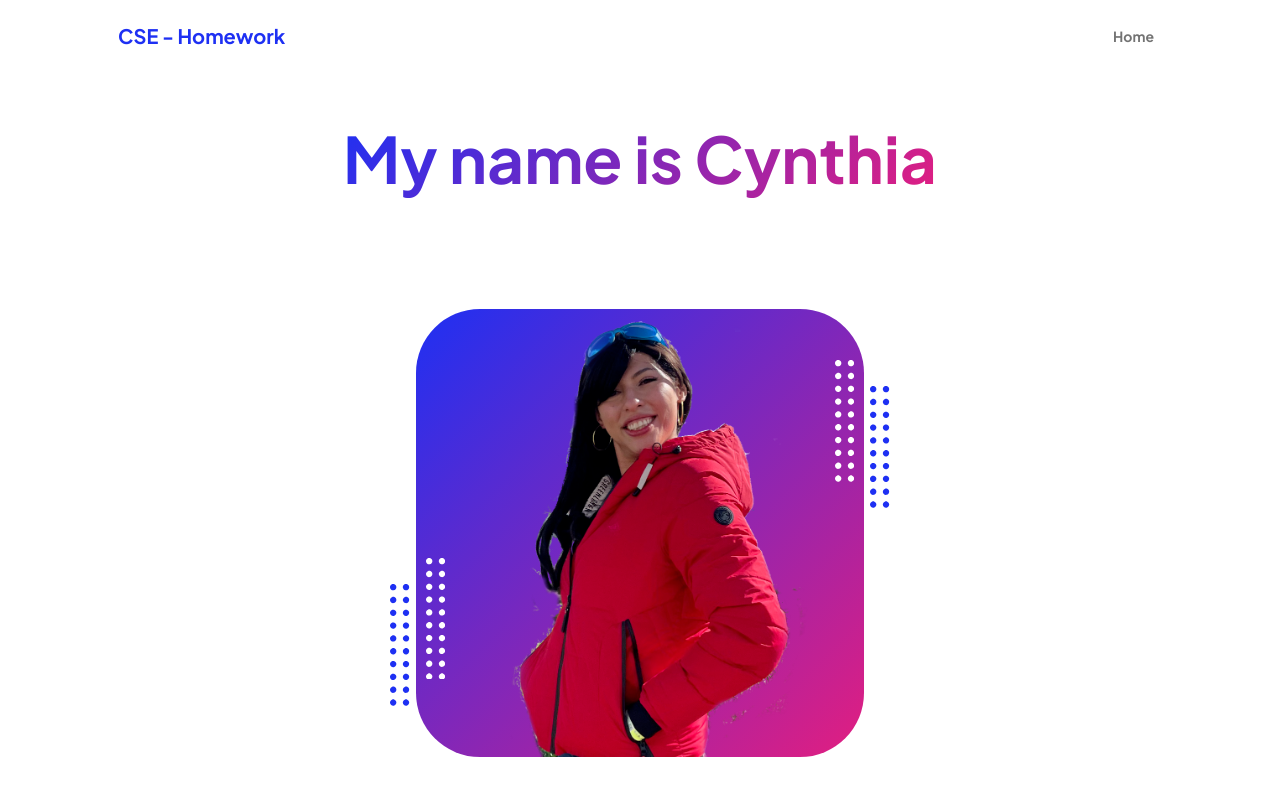
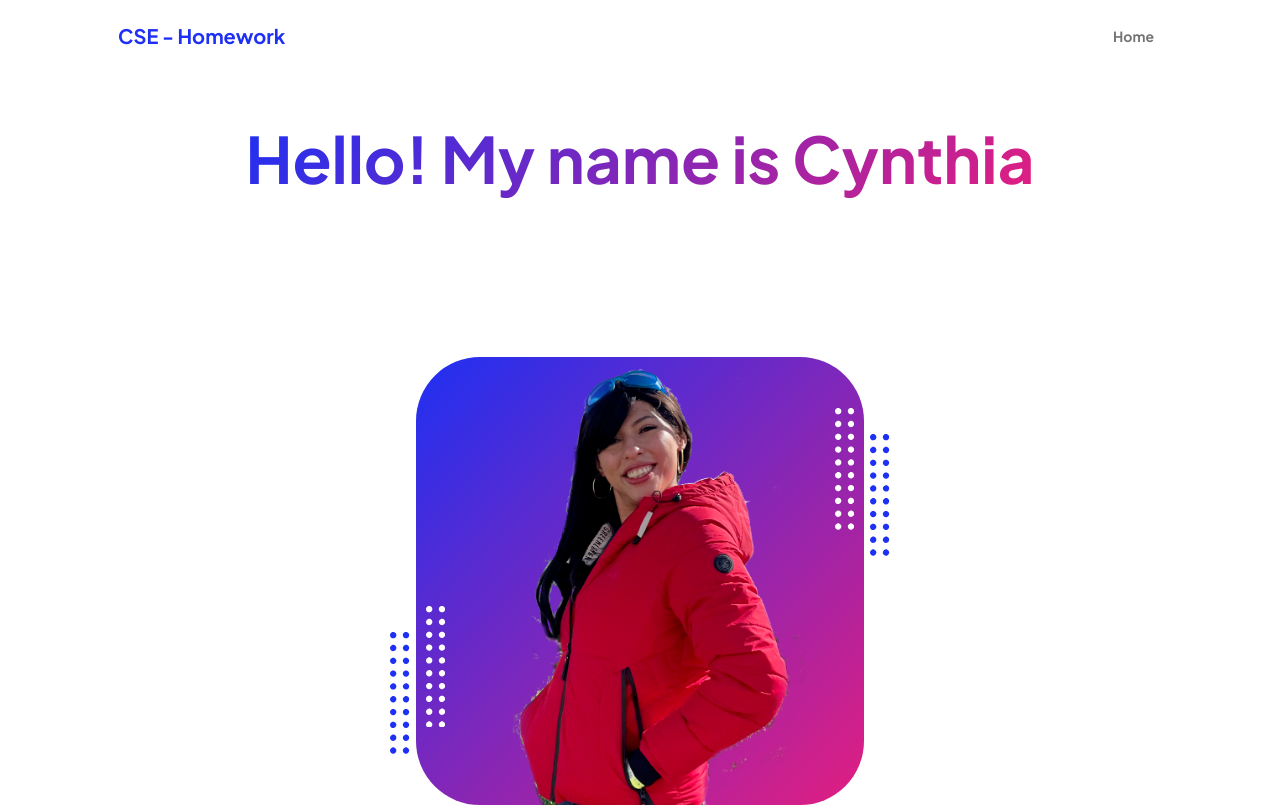
Before and after one commit to cynthiacasmi/cse_homework, a website: page public/index.html in a window 1280 px wide. Shown: the top 808 px of the page. Drawn offline with nearby package versions, Linux system fonts and the light colour scheme.

```diff
--- a/public/index.html
+++ b/public/index.html
@@ -41,7 +41,8 @@
                         <div class="col-xxl-5">
                             <!-- Header text content-->
                             <div class="text-center text-xxl-start">
-                                <h1 class="display-3 fw-bolder mb-5"><span class="text-gradient d-inline">My name is Cynthia</span></h1>
+                                <h1 class="display-3 fw-bolder mb-5"><span class="text-gradient d-inline">Hello! My name is Cynthia</span></h1>
+                            </div>
                         </div>
                         <div class="col-xxl-7">
                             <!-- Header profile picture-->
```
